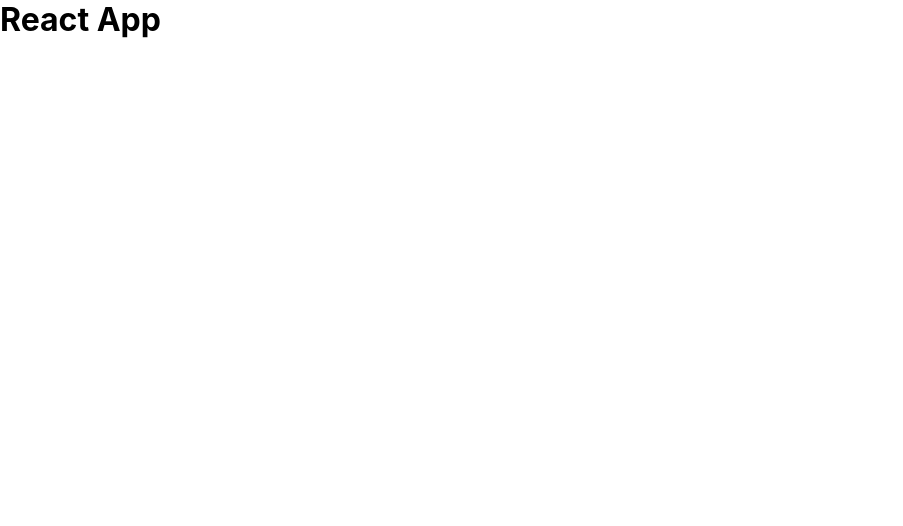
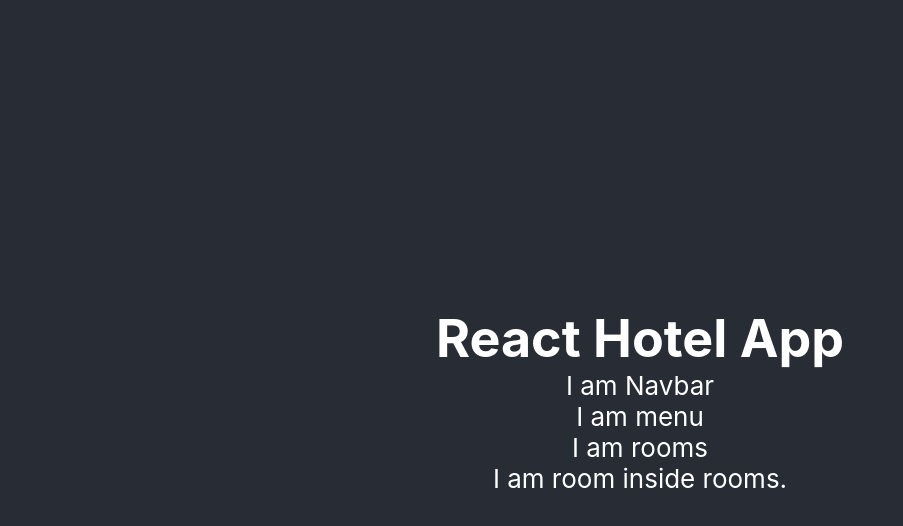
Before and after one commit to DilsherB/react-hotel-web, a React (Create React App) app: page / in a window 1280 px wide. Shown: the top 526 px of the page, without its empty margins (0-903 px from the left). Built offline with nearby package versions, Linux system fonts and the light colour scheme.

Commit message:
Components created and set up.

```diff
--- a/src/App.css
+++ b/src/App.css
@@ -5,3 +5,15 @@
   margin: 0;
   padding: 0;
 }
+
+.App {
+  text-align: center;
+  background-color: #282c34;
+  min-height: 100vh;
+  display: flex;
+  flex-direction: column;
+  align-items: center;
+  justify-content: center;
+  font-size: calc(10px + 2vmin);
+  color: white;
+}
--- a/src/App.js
+++ b/src/App.js
@@ -1,9 +1,15 @@
 import "./App.css";
+import Menu from "./menu";
+import Navbar from "./navbar";
+import Rooms from "./rooms";
 
 function App() {
   return (
     <div className="App">
-      <h1>React App</h1>
+      <h1>React Hotel App</h1>
+      <Navbar />
+      <Menu />
+      <Rooms />
     </div>
   );
 }
--- /dev/null
+++ b/src/menu.js
@@ -0,0 +1,11 @@
+import React from 'react';
+
+const Menu = () => {
+  return (
+    <div>
+      I am menu
+    </div>
+  );
+};
+
+export default Menu;
--- /dev/null
+++ b/src/navbar.js
@@ -0,0 +1,11 @@
+import React from 'react';
+
+const Navbar = () => {
+  return (
+    <div>
+      I am Navbar
+    </div>
+  );
+};
+
+export default Navbar;
--- /dev/null
+++ b/src/room.js
@@ -0,0 +1,11 @@
+import React from 'react';
+
+const Room = () => {
+  return (
+    <div>
+      I am room inside rooms.
+    </div>
+  );
+};
+
+export default Room;
--- /dev/null
+++ b/src/rooms.js
@@ -0,0 +1,13 @@
+import React from 'react';
+import Room from './room';
+
+const Rooms = () => {
+  return (
+    <div>
+      I am rooms
+      <Room />
+    </div>
+  );
+};
+
+export default Rooms;
```
